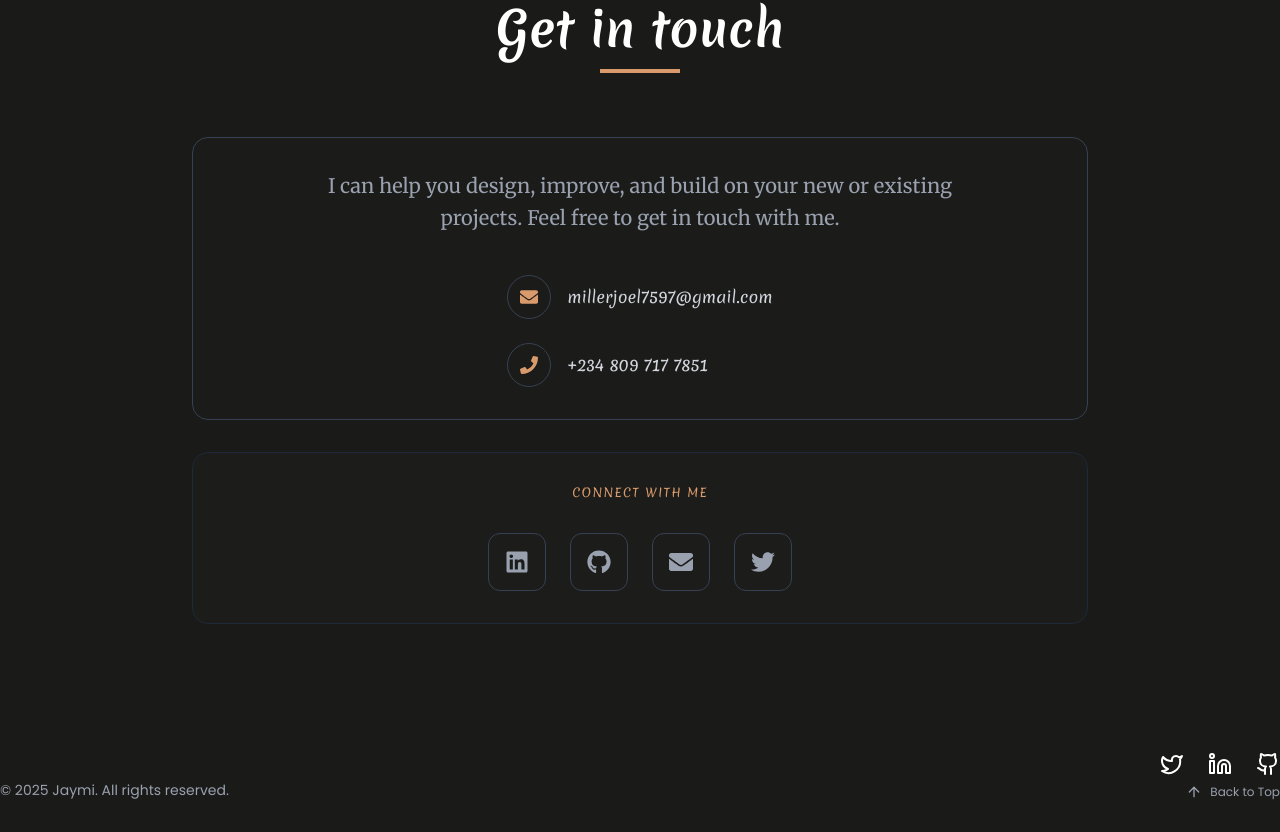
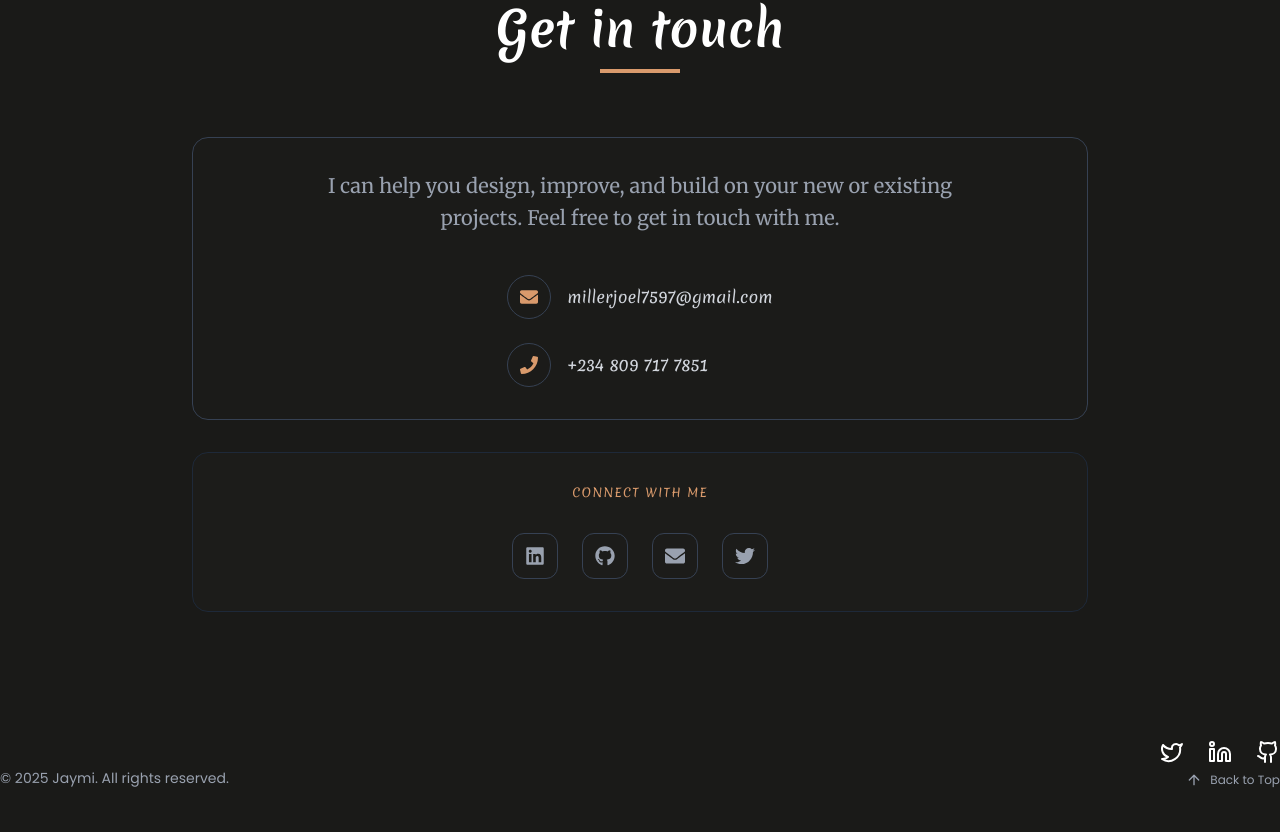
Before and after one commit to Jaymi-01/portfolio-3.0.1, a React (Vite) app: page / in a window 1280 px wide. Shown: the part 3584-4416 px from the top of the page. Built offline with nearby package versions, Linux system fonts and the light colour scheme; a web font is replaced by a local one.

Commit message:
feat: enhance social media section layout and styling in Contact component

```diff
--- a/src/components/Contact.tsx
+++ b/src/components/Contact.tsx
@@ -189,10 +189,10 @@ const Contact = () => {
 
             <motion.div initial={{ opacity: 0, y: 30 }} whileInView={{ opacity: 1, y: 0 }} transition={{ delay: 0.2 }} className="border border-gray-800 p-8 rounded-2xl text-center bg-[#1E1E1C]/50">
               <h4 className="text-xs font-mono text-primary uppercase tracking-widest mb-8">Connect with me</h4>
-              <div className="flex justify-center gap-4 md:gap-6 flex-wrap">
+              <div className="grid grid-cols-2 sm:flex sm:justify-center gap-4 md:gap-6 max-w-[280px] sm:max-w-none mx-auto">
                 {[ {Icon: FaLinkedin, link: "https://linkedin.com/in/jaymi1001", target: "_blank", rel: "noopener noreferrer"}, {Icon: FaGithub, link: "https://github.com/Jaymi-01"}, {Icon: FaEnvelope, link: "mailto:millerjoel7597@gmail.com"}, {Icon: FaTwitter, link: "https://x.com/Jaymi_tsx", target: "_blank", rel: "noopener noreferrer"} ].map((social, i) => (
-                  <a key={i} href={social.link} target={social.target} rel={social.rel} className="p-4 border border-gray-700 rounded-xl text-gray-400 hover:text-primary hover:border-primary transition-all transform hover:-translate-y-1">
-                    <social.Icon size={24} />
+                  <a key={i} href={social.link} target={social.target} rel={social.rel} className="p-3 border border-gray-700 rounded-xl text-gray-400 hover:text-primary hover:border-primary transition-all transform hover:-translate-y-1 flex items-center justify-center">
+                    <social.Icon size={20} />
                   </a>
                 ))}
               </div>
```
